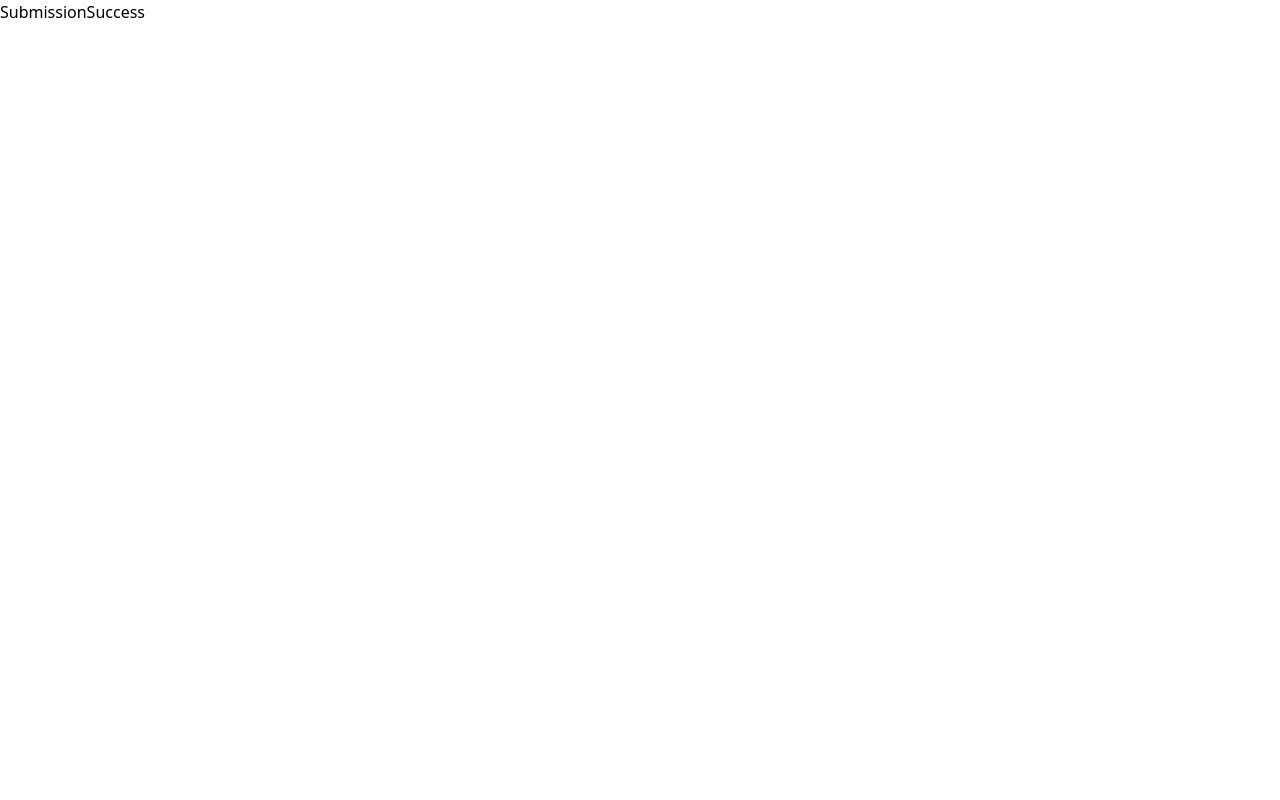
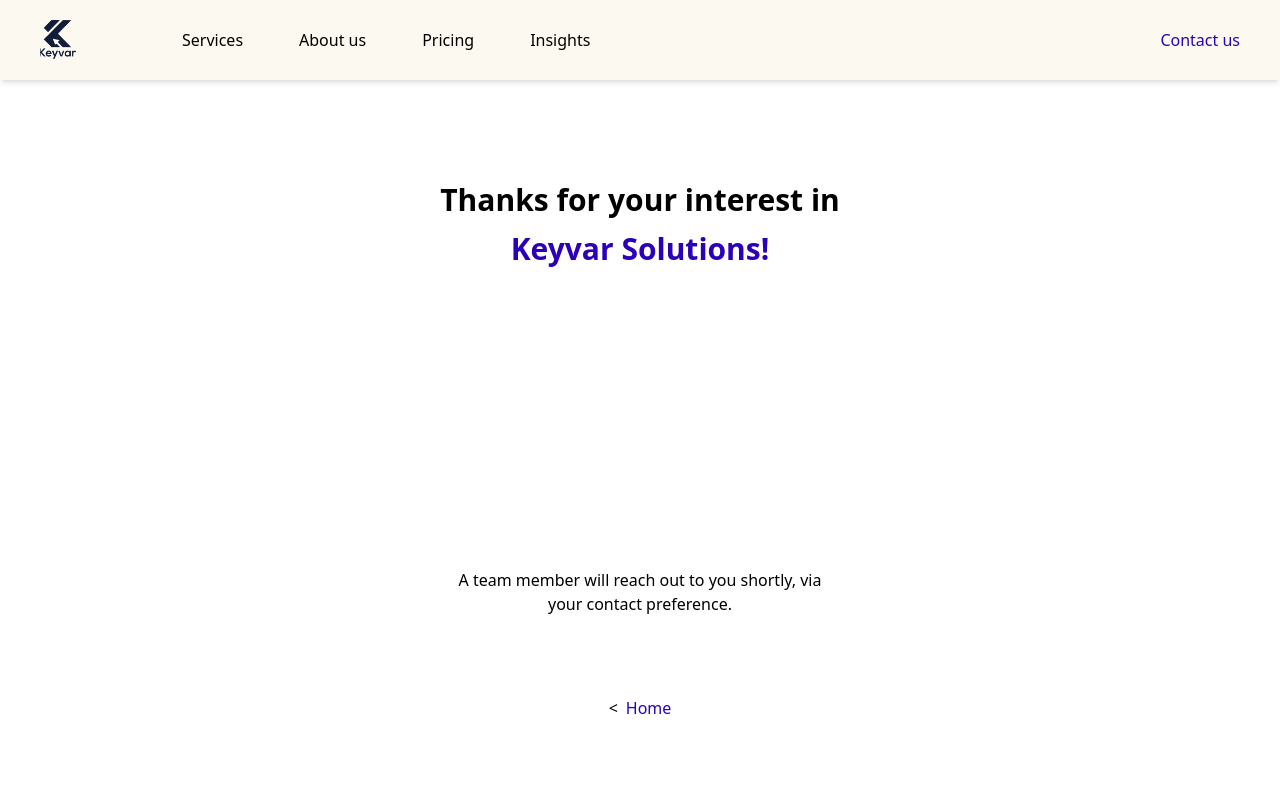
Before and after one commit to Perebonilado/keyvar-client, a Next.js app: page /leads/submission-success in a window 1280 px wide. Shown: the top 800 px of the page. Built offline with nearby package versions, Linux system fonts and the light colour scheme.

Commit message:
submission success

```diff
--- a/@modules/Leads/LeadFormContainer.tsx
+++ b/@modules/Leads/LeadFormContainer.tsx
@@ -39,6 +39,7 @@
       }
 
       // submit form here
+      // route to /leads/submission-success on success
     },
   });
   return (
--- /dev/null
+++ b/@modules/Leads/LeadSuccessContainer.tsx
@@ -0,0 +1,34 @@
+import Button from "@/@shared/ui-components/Button";
+import Container from "@/@shared/ui-components/Container";
+import Link from "next/link";
+import React, { FC } from "react";
+
+const LeadSuccessContainer: FC = () => {
+  return (
+    <Container>
+      <section className="flex flex-col justify-between min-h-[80vh] gap-8 pt-24">
+        <h1 className="w-full text-3xl font-semibold leading-relaxed mx-auto max-w-[400px] text-center">
+          Thanks for your interest in <span className="font-bold text-[#2C00B9]">Keyvar Solutions!</span>
+        </h1>
+
+        <div className="w-full mx-auto max-w-[400px] justify-end text-center flex flex-col gap-6">
+          <p>
+            A team member will reach out to you shortly, via your contact
+            preference.
+          </p>
+
+          <Link href={"/"}>
+            <Button
+              title="Home"
+              variant="text"
+              className="mx-auto mt-14 !gap-2"
+              starticon={<div className="text-black">{"<"}</div>}
+            />
+          </Link>
+        </div>
+      </section>
+    </Container>
+  );
+};
+
+export default LeadSuccessContainer;
--- a/pages/leads/submission-success.tsx
+++ b/pages/leads/submission-success.tsx
@@ -1,10 +1,18 @@
-import { NextPage } from 'next'
-import React from 'react'
+import LeadSuccessContainer from "@/@modules/Leads/LeadSuccessContainer";
+import AppHead from "@/@shared/components/AppHead";
+import AppLayout from "@/@shared/layout/AppLayout";
+import { NextPage } from "next";
+import React from "react";
 
-const SubmissionSuccess:NextPage = () => {
+const SubmissionSuccess: NextPage = () => {
   return (
-    <div>SubmissionSuccess</div>
-  )
-}
+    <>
+      <AppHead title="Lead Submission Success" />
+      <AppLayout>
+        <LeadSuccessContainer />
+      </AppLayout>
+    </>
+  );
+};
 
-export default SubmissionSuccess
+export default SubmissionSuccess;
```
